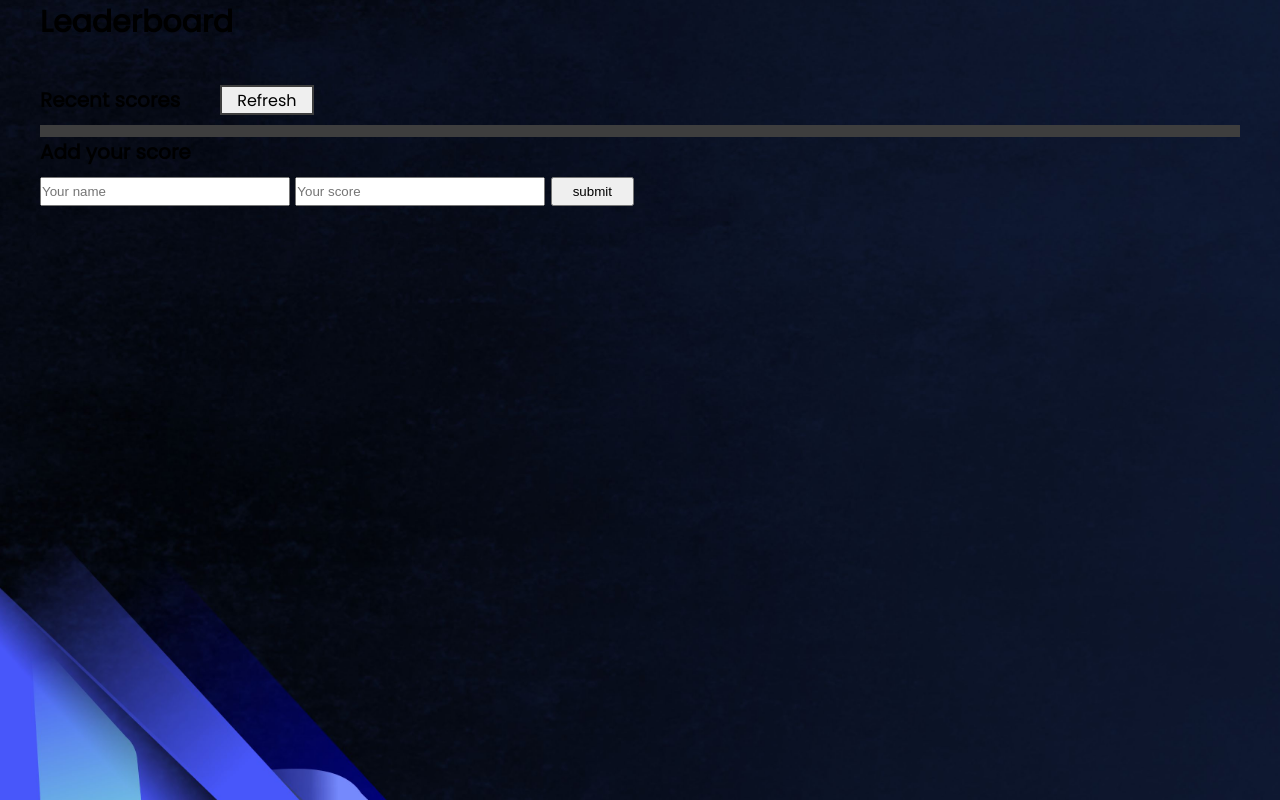
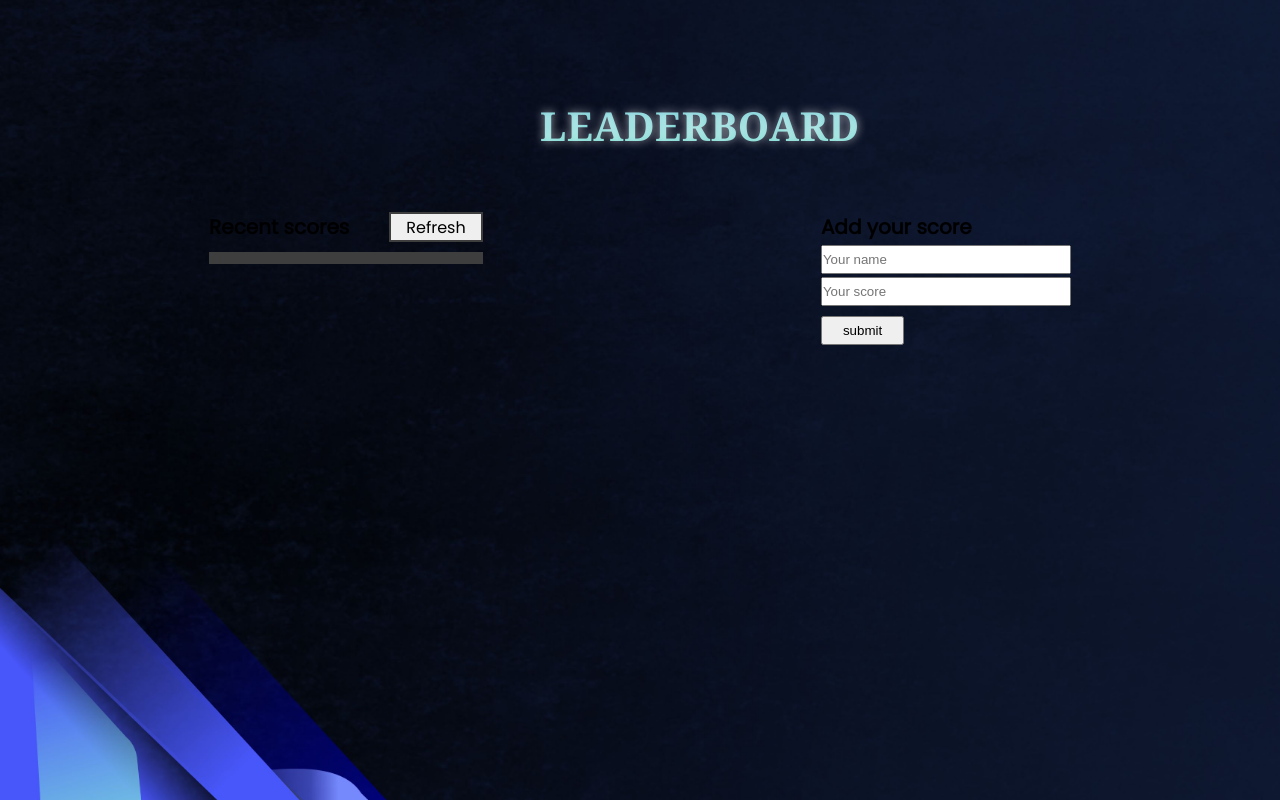
Before and after one commit to DiamondNath07/leaderBoard, a website built with webpack: page src/index.html in a window 1280 px wide. Built offline with nearby package versions, Linux system fonts and the light colour scheme; no server answers.

Commit message:
add stlye to app-title

```diff
--- a/src/style.css
+++ b/src/style.css
@@ -24,13 +24,39 @@ main {
 }
 
 .app-title {
+  padding: 100px 0 0 500px;
   font-size: 30px;
-  text-transform: capitalize;
-  font-family: 'Poppins', sans-serif;
+  text-transform: uppercase;
+  /* font-family: 'Poppins', sans-serif; */
+  font-family: Cambria, Cochin, Georgia, Times, 'Times New Roman', serif;
+  font-size: 40px;
+  line-height: 52px;
+  text-shadow: 0 0 10px rgba(255, 255, 255, 0.623);
+  letter-spacing: 0.5px;
+  font-weight: 700;
+  background: -webkit-linear-gradient(#68aae6, #7eddd1);
+  -webkit-background-clip: text;
+  -webkit-text-fill-color: transparent;
+}
+
+.app-title::after {
+  /* content: ''; */
+  position: absolute;
+  top: 95px;
+  left: 640px;
+  /* right: 0; */
+  bottom: 0;
+  width: 300px;
+  height: 60px;
+  background-color: transparent;
+  border: 5px solid #68aae6;
+  border-radius: 20px;
 }
 
 .details {
-  margin-top: 40px;
+  margin-top: 60px;
+  display: flex;
+  justify-content: space-around;
 }
 
 .container {
```
Also changed, not shown: src/index.html (+2 -0 lines).
